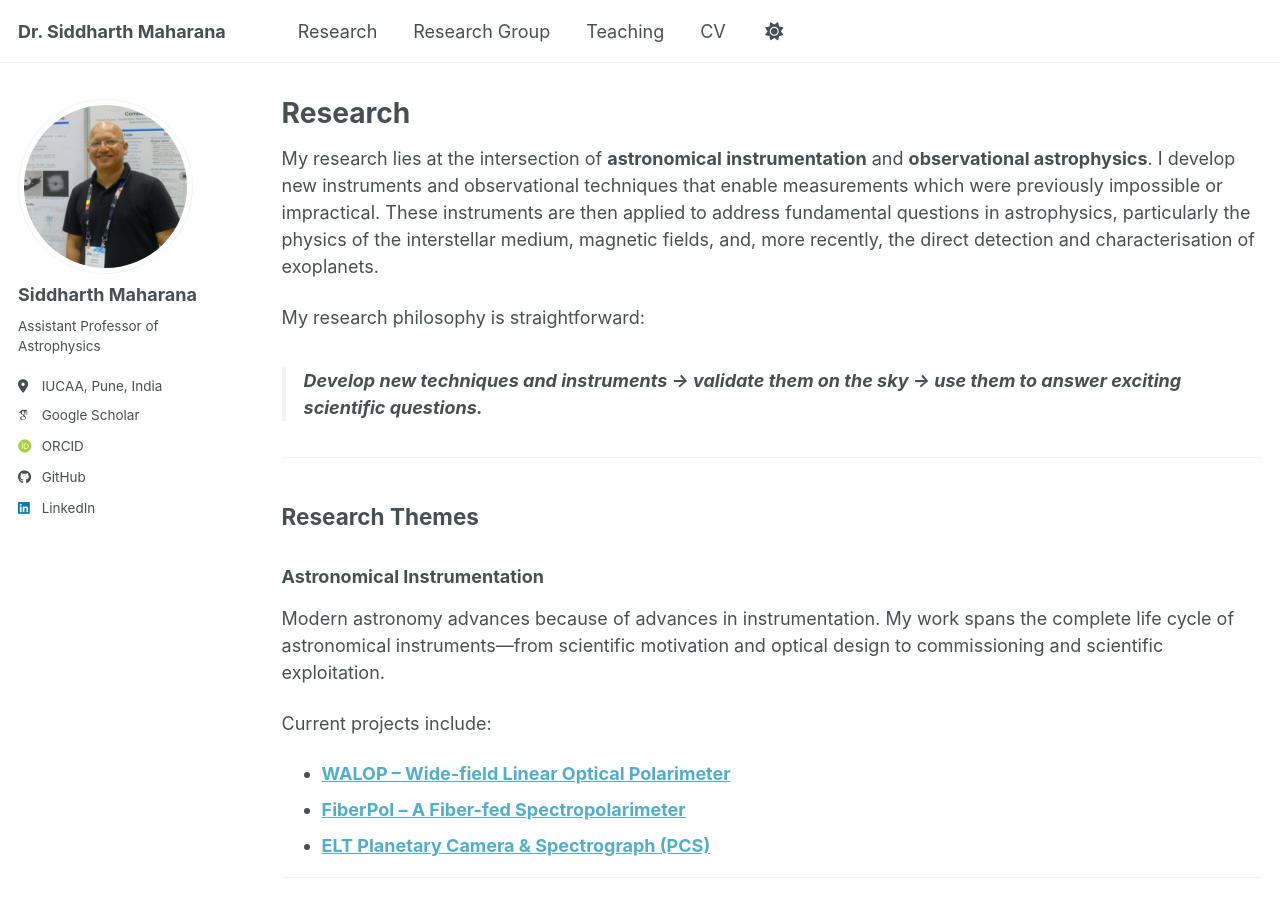
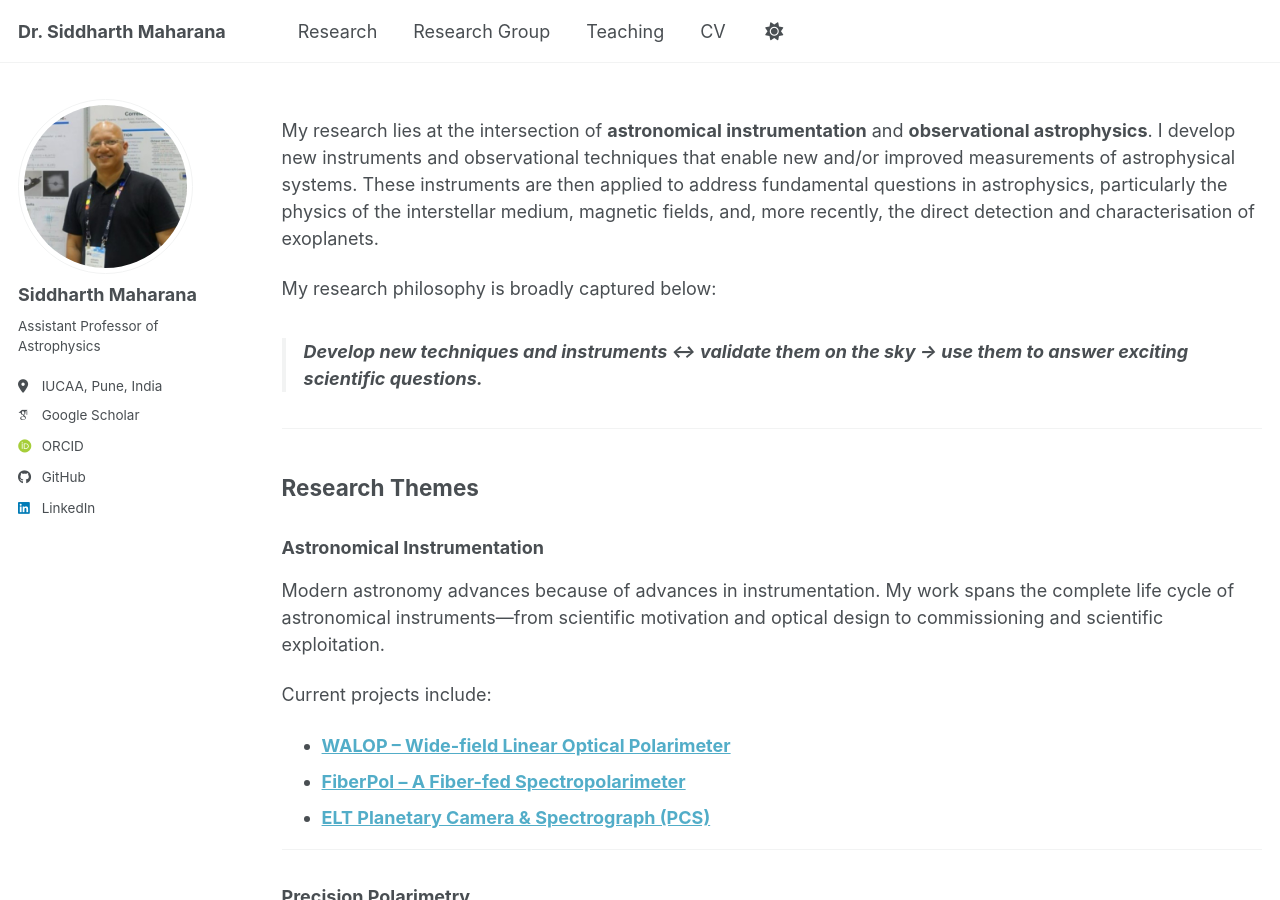
Before and after one commit to siddharth-maharana/siddharth-maharana.github.io, a Jekyll site: the page built from _pages/research.md, in a window 1280 px wide and 900 px high. Built offline with Jekyll 4.4.1, drawn with Linux system fonts in a browser that asks for light colours; some web fonts are replaced; a script bundle is joined from its source files by our own code; library files that are not in the unit come from our copies.

Commit message:
Update research.md

```diff
--- a/_pages/research.md
+++ b/_pages/research.md
@@ -1,15 +1,14 @@
 ---
-title: "Research"
 permalink: /science/
 layout: archive
 author_profile: true
 ---
 
-My research lies at the intersection of **astronomical instrumentation** and **observational astrophysics**. I develop new instruments and observational techniques that enable measurements which were previously impossible or impractical. These instruments are then applied to address fundamental questions in astrophysics, particularly the physics of the interstellar medium, magnetic fields, and, more recently, the direct detection and characterisation of exoplanets.
+My research lies at the intersection of **astronomical instrumentation** and **observational astrophysics**. I develop new instruments and observational techniques that enable new and/or improved measurements of astrophysical systems. These instruments are then applied to address fundamental questions in astrophysics, particularly the physics of the interstellar medium, magnetic fields, and, more recently, the direct detection and characterisation of exoplanets.
 
-My research philosophy is straightforward:
+My research philosophy is broadly captured below:
 
-> **Develop new techniques and instruments → validate them on the sky → use them to answer exciting scientific questions.**
+> **Develop new techniques and instruments &harr; validate them on the sky → use them to answer exciting scientific questions.**
 
 ---
 
```
